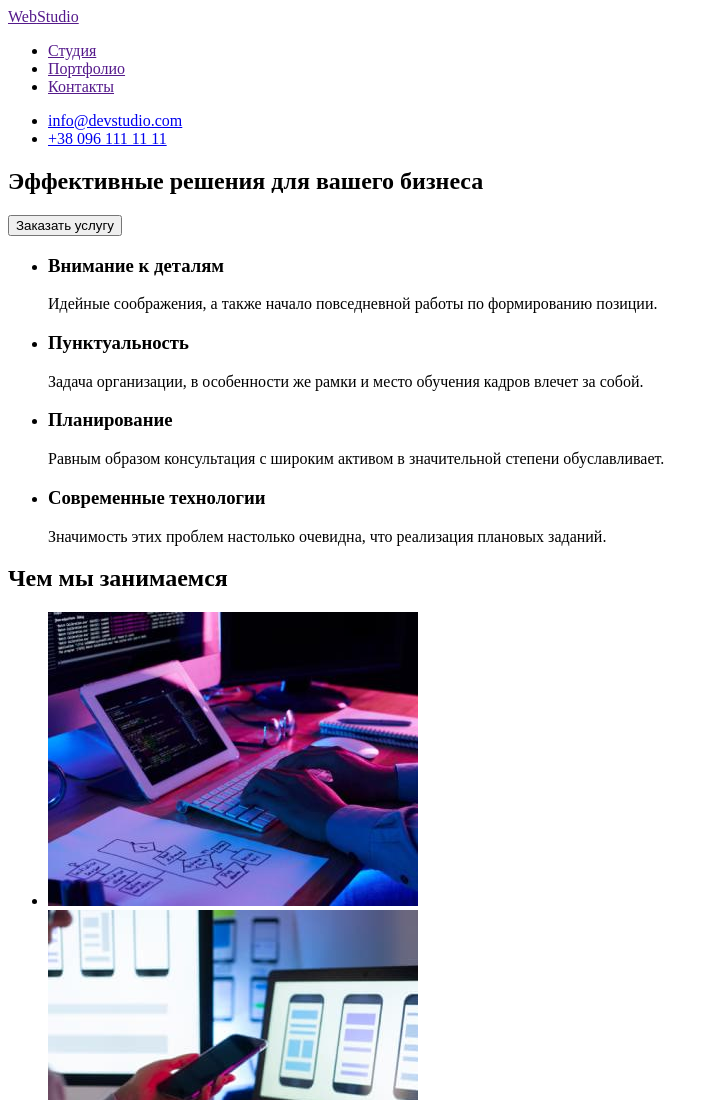
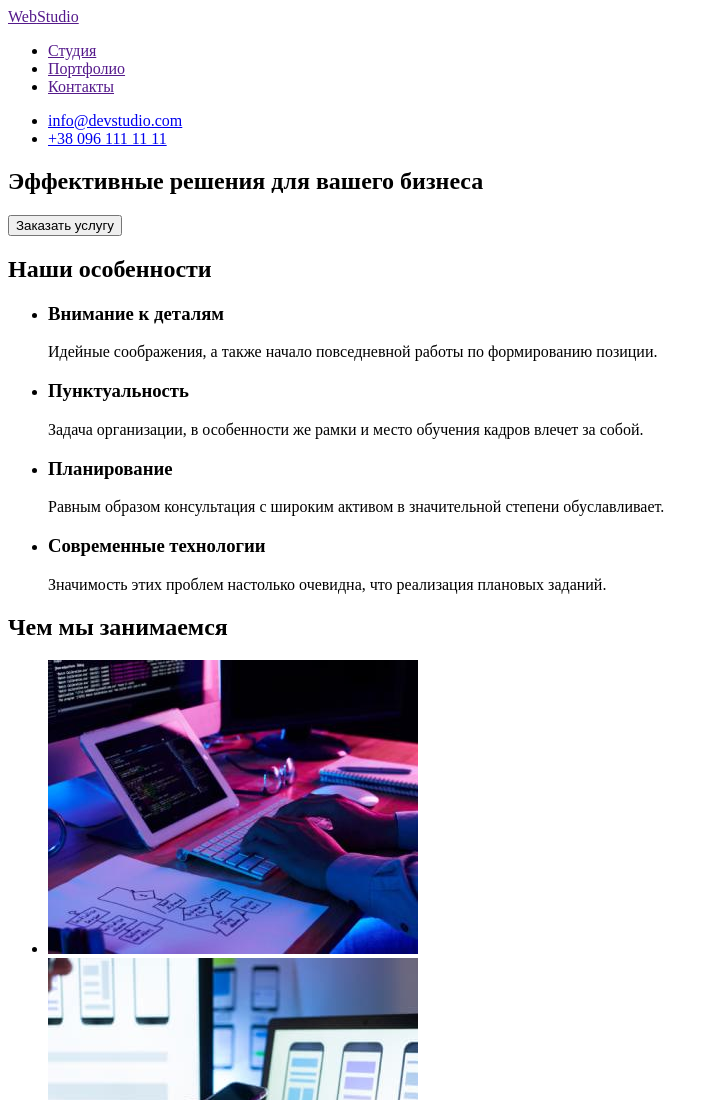
Before and after one commit to OleksiiWhite/goit-markup-hw-01, a plain HTML site: page index.html in a window 1280 px wide. Shown: the top 1100 px of the page, without its empty margins (0-719 px from the left). Drawn offline with Linux system fonts and the light colour scheme.

Commit message:
Додано заголовок для скриття

```diff
--- a/index.html
+++ b/index.html
@@ -37,6 +37,7 @@
         </section>
         <!--Особливості-->
         <section>
+            <h2>Наши особенности</h2>
             <ul>
                 <li>
                     <h3>Внимание к деталям</h3>
```
